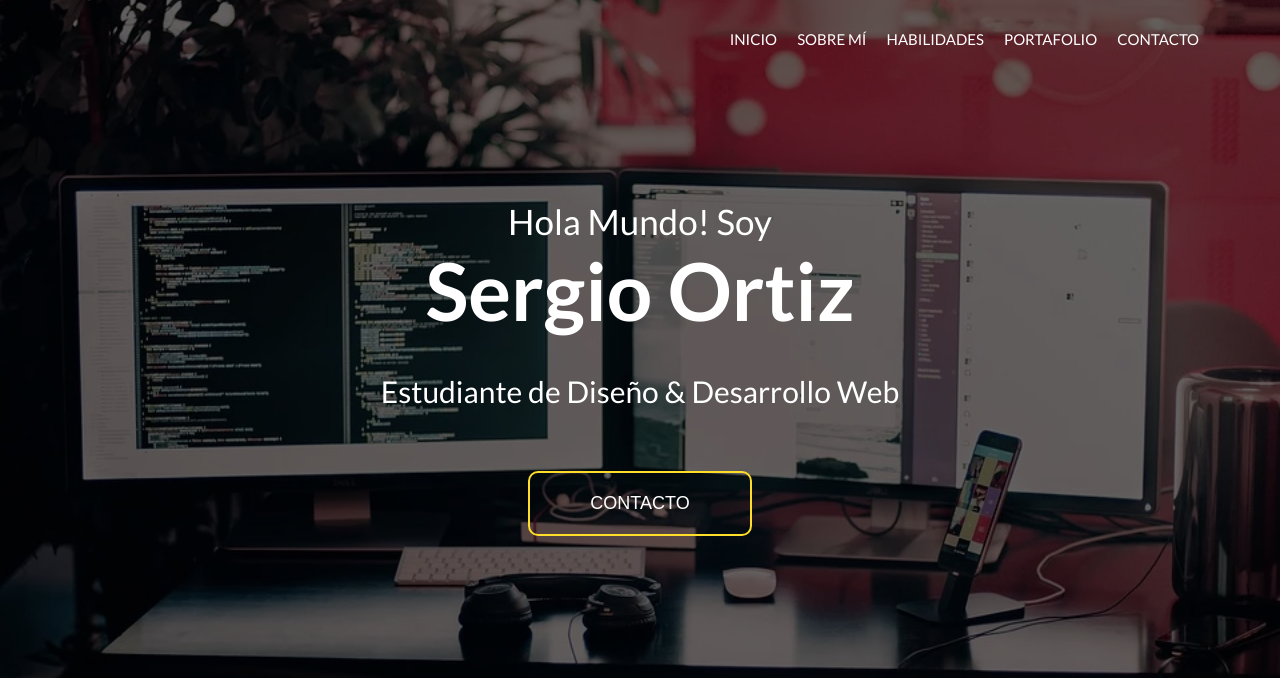
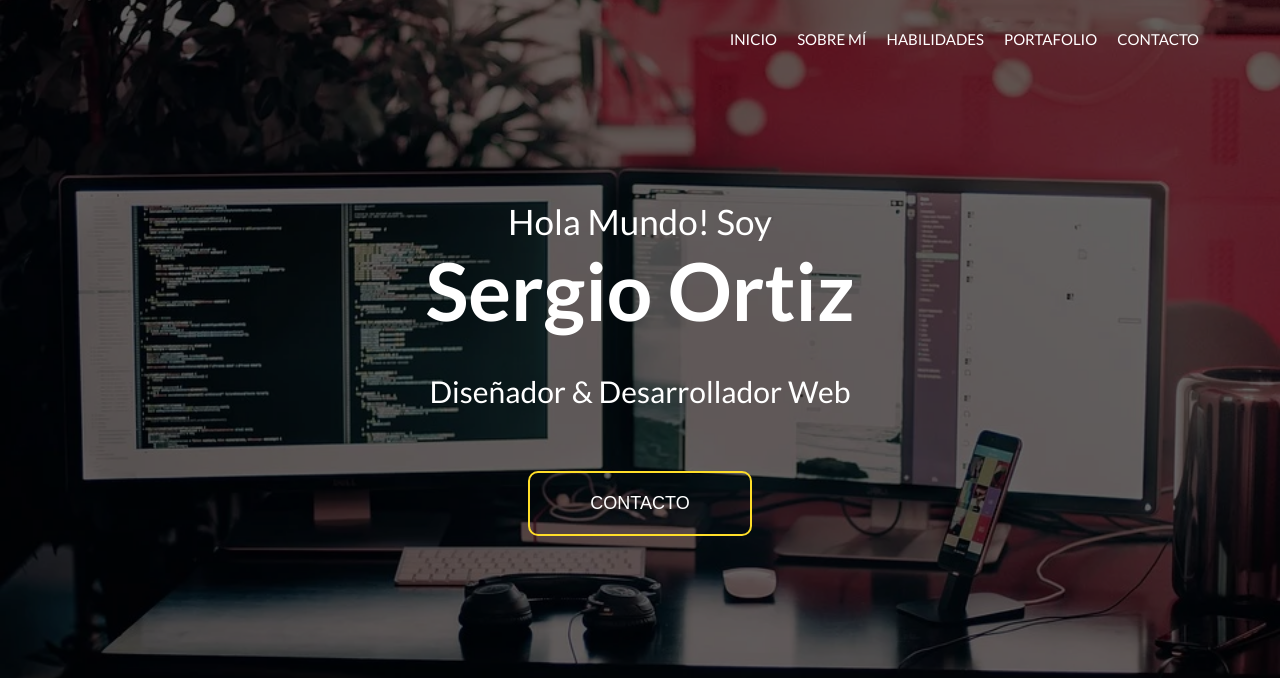
Before and after one commit to sergioortiz17/PortafolioSergioOrtiz, a plain HTML site: page index.html in a window 1280 px wide. Shown: the top 678 px of the page. Drawn offline with nearby package versions, Linux system fonts and the light colour scheme.

Commit message:
Mejorar Titulo

```diff
--- a/index.html
+++ b/index.html
@@ -66,7 +66,7 @@
           <div class="textos">
             <span class="textos-span">Hola Mundo! Soy </span>
             <h1>Sergio Ortiz</h1>
-            <h2> Estudiante de Diseño & Desarrollo Web </h2>
+            <h2> Diseñador & Desarrollador Web </h2>
             <a href="#contacto"><button class="btn-contacto">contacto</button></a>
           </div>
         </div> <!--.content-hero-->
```
